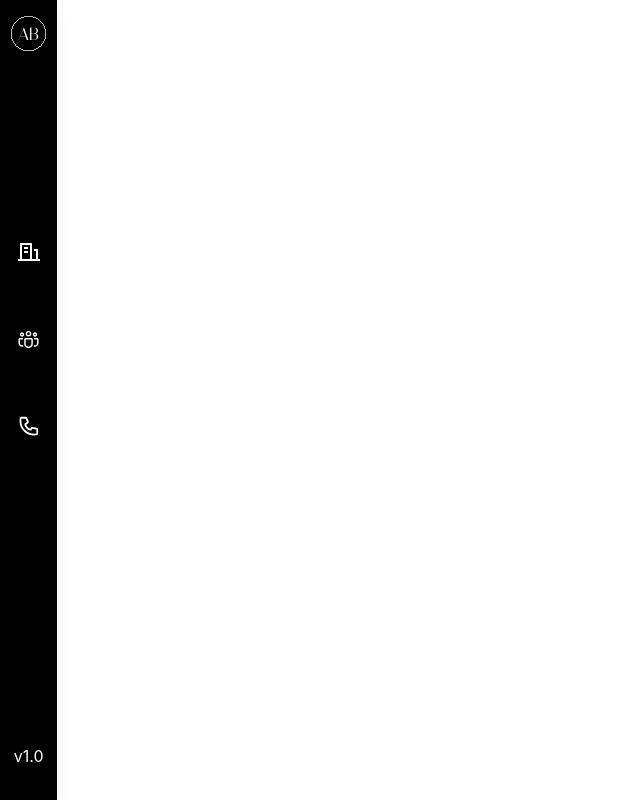
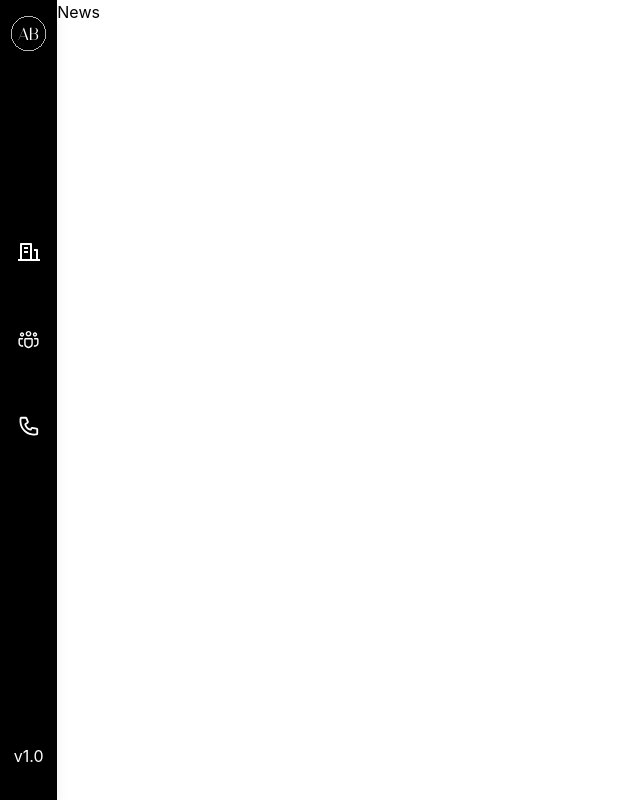
Before and after one commit to cvldz9/WDDM121-API-Proj, a React (Vite) app: page /news in a window 1280 px wide. Before the commit this address had no page. Shown: the whole page, without its empty margins (0-640 px from the left). Built offline with nearby package versions, Linux system fonts and the light colour scheme.

Commit message:
Add News page

```diff
--- a/src/App.jsx
+++ b/src/App.jsx
@@ -7,6 +7,7 @@ import Nav from "./components/Nav";
 import FeaturedApi from "./pages/FeaturedApi";
 import Developers from "./pages/Developers";
 import Contact from "./pages/Contact";
+import News from "./pages/News";
 function App() {
 	const [isDarkMode, setIsDarkMode] = useState(false);
 	return (
@@ -41,6 +42,11 @@ function App() {
 							path="/contact"
 							element={<Contact isDarkMode={isDarkMode} />}
 						/>
+
+						<Route
+							path="/news"
+							element={<News isDarkMode={isDarkMode} />}
+						/>
 					</Routes>
 				</main>
 			</div>
--- /dev/null
+++ b/src/pages/News.jsx
@@ -0,0 +1,12 @@
+import "./News.css";
+
+function News() {
+	return (
+		<>
+			<div>News</div>
+			<div></div>
+		</>
+	);
+}
+
+export default News;
```
Also changed, not shown: src/pages/News.css (added).
